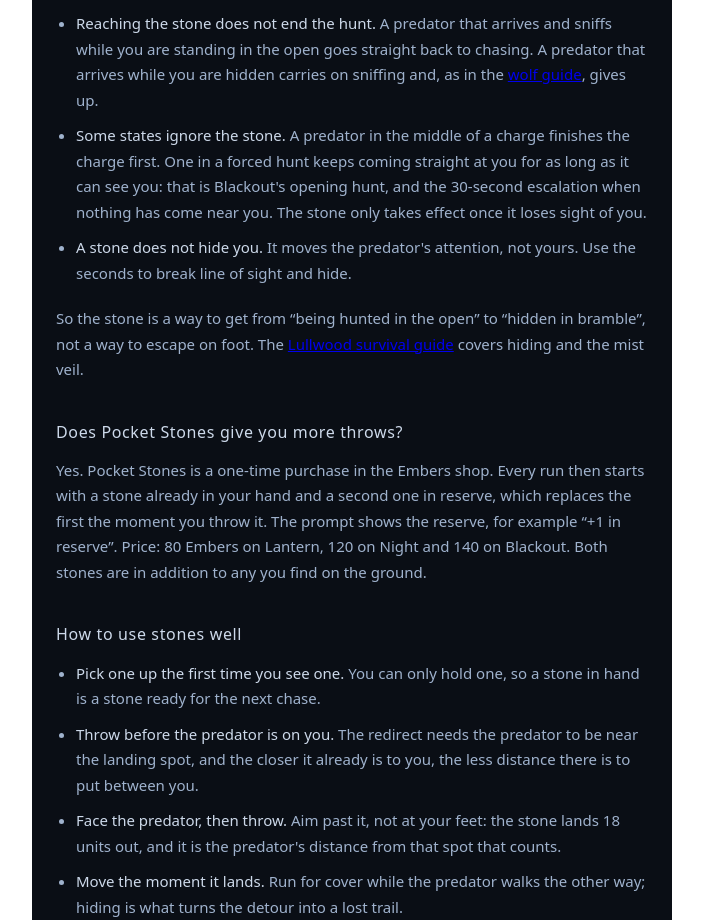
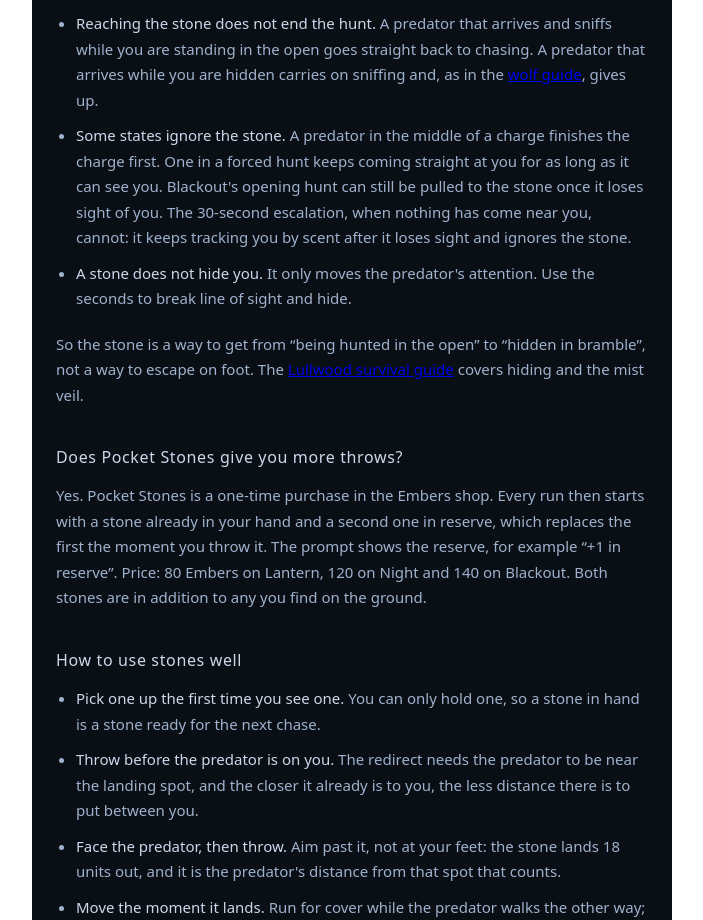
Before and after one commit to DadonStyle/LULLWOOD, a Next.js app: page /guides/throwing-stones in a window 1280 px wide. Shown: the part 1103-2023 px from the top of the page, without its empty margins (288-991 px from the left). Built offline with nearby package versions, Linux system fonts and the light colour scheme.

Commit message:
LUL-6204: split forced-hunt claim (opening hunt vs 30s escalation), soften hub 'every predator'

```diff
--- a/app/guides/page.tsx
+++ b/app/guides/page.tsx
@@ -122,8 +122,8 @@ export default function GuidesHubPage() {
                 <strong>
                   <Link href="/guides/throwing-stones">Can you distract wolves in Lullwood?</Link>
                 </strong>{" "}
-                — yes, briefly: throw a stone with a left click and every
-                predator within 24 units of where it lands walks over to it.
+                — yes, briefly: throw a stone with a left click and predators
+                within 24 units of where it lands usually walk over to it.
                 What it fixes and what it does not.
               </li>
               <li>
--- a/app/guides/throwing-stones/page.tsx
+++ b/app/guides/throwing-stones/page.tsx
@@ -162,14 +162,15 @@ export default function ThrowingStonesGuidePage() {
               <li>
                 <strong>Some states ignore the stone.</strong> A predator in the
                 middle of a charge finishes the charge first. One in a forced
-                hunt keeps coming straight at you for as long as it can see you:
-                that is Blackout&apos;s opening hunt, and the 30-second
-                escalation when nothing has come near you. The stone only
-                takes effect once it loses sight of you.
+                hunt keeps coming straight at you for as long as it can see you.
+                Blackout&apos;s opening hunt can still be pulled to the stone
+                once it loses sight of you. The 30-second escalation, when
+                nothing has come near you, cannot: it keeps tracking you by
+                scent after it loses sight and ignores the stone.
               </li>
               <li>
-                <strong>A stone does not hide you.</strong> It moves the
-                predator&apos;s attention, not yours. Use the seconds to break
+                <strong>A stone does not hide you.</strong> It only moves
+                the predator&apos;s attention. Use the seconds to break
                 line of sight and hide.
               </li>
             </ul>
```
